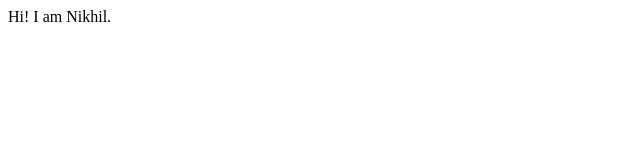
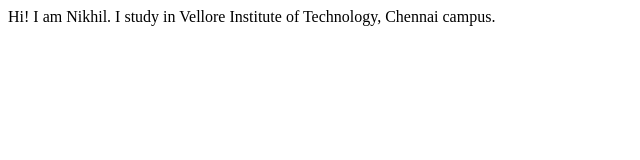
Before and after one commit to nikhil-neogy/nikhilneogy-site, a plain HTML site: page index.html in a window 1280 px wide. Shown: the whole page, without its empty margins (0-640 px from the left). Drawn offline with Linux system fonts and the light colour scheme.

Commit message:
docs: college added
Name of the college added

```diff
--- a/index.html
+++ b/index.html
@@ -8,5 +8,6 @@
 </head>
 <body>
     Hi! I am Nikhil.
+    I study in Vellore Institute of Technology, Chennai campus.
 </body>
 </html>
```
